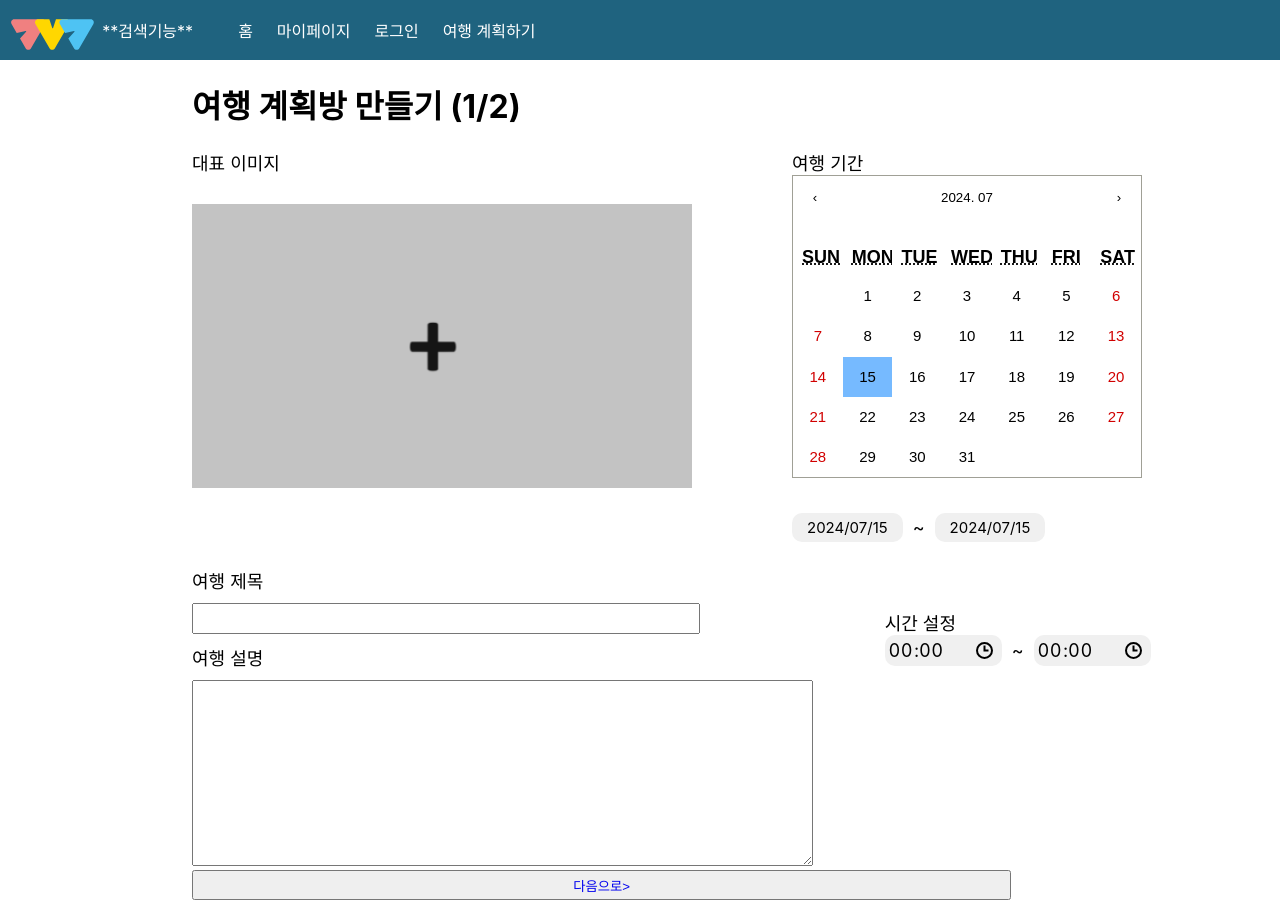
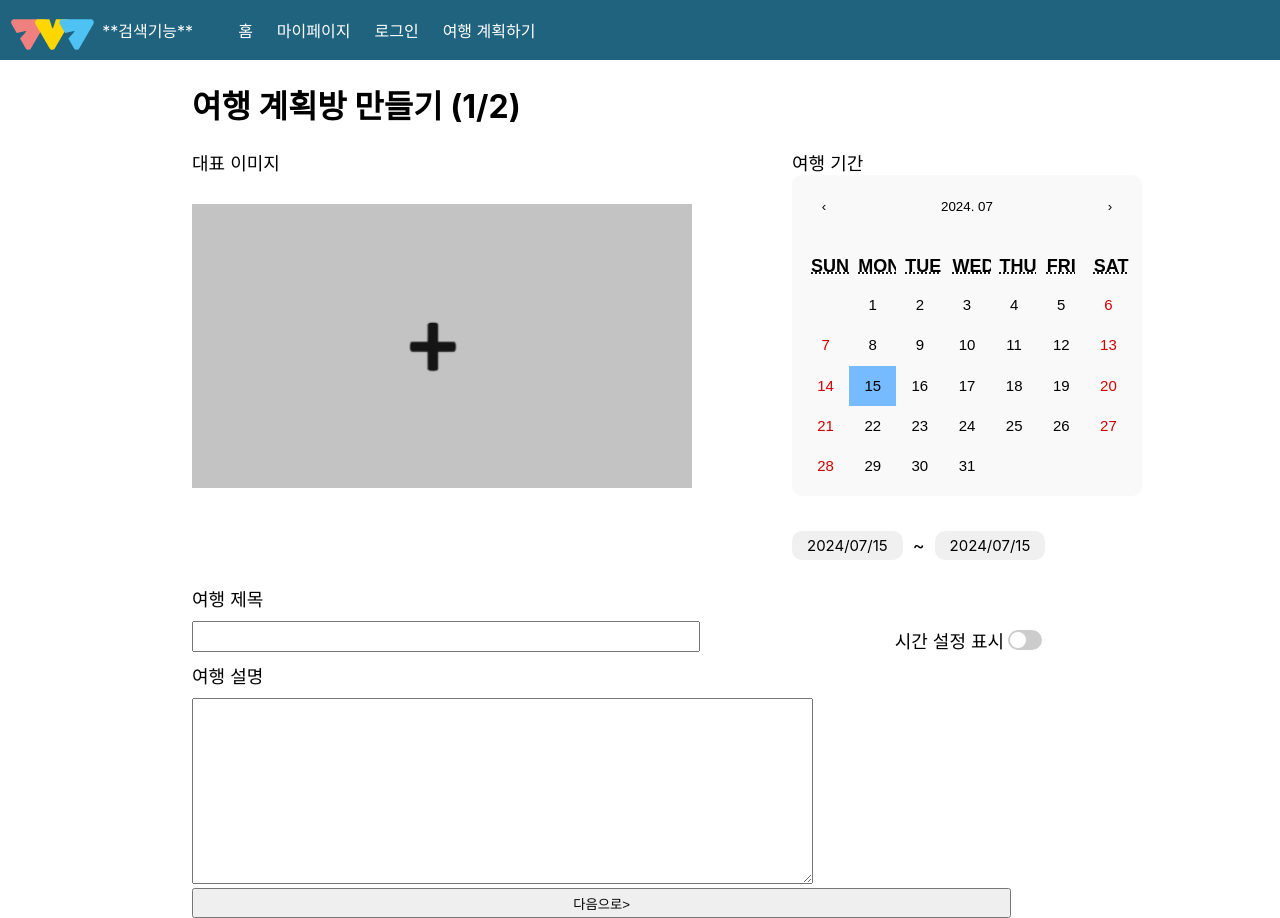
Before and after one commit to seoyoon127/gbk-frontend, a React (Create React App) app: page /PlanRoom1 in a window 1280 px wide. Built offline with nearby package versions, Linux system fonts and the light colour scheme.

Commit message:
planroom1 finish

```diff
--- a/src/pages/PlanRoom1.jsx
+++ b/src/pages/PlanRoom1.jsx
@@ -2,37 +2,37 @@ import React, { useState, useRef } from 'react';
 import ImgUpload from './이미지 업로드.png';
 import Calendar from 'react-calendar';
 import styled from 'styled-components';
-import { Link } from 'react-router-dom';
+import { useNavigate } from 'react-router-dom';
 import TimePicker from 'react-time-picker';
 import 'react-calendar/dist/Calendar.css';
 import 'react-time-picker/dist/TimePicker.css';
 import { format } from 'date-fns';
 import moment from 'moment'; // moment 라이브러리 임포트
 
+/*컨테이너 및 구역 나눔*/
 const PlanContainer = styled.div`
   width: 80%;
   margin-left: 15%;
-`;
-
+`
 const PlanTop = styled.div`
   display: flex;
   div {
     font-size: 18px;
   }
-`;
+`
 const PlanBottom=styled.div`
     display: flex;
     div {
         font-size: 18px;
     }
 `
+/*이미지, 텍스트*/
 const Img = styled.img`
     width: 500px;
     height: 300px;
     object-fit: contain;
     cursor: pointer;
-`;
-
+`
 const Text = styled.div`
     > div {
         margin: 10px 0;
@@ -46,34 +46,41 @@ const Text = styled.div`
         font-size: 16px;
         cols:10;
     }
-`;
+`
+/*캘린더*/
 const CalendarContainer = styled.div`
   margin-bottom: 20px;
 `;
+const StyledCalendar = styled(Calendar)`
+  border: none; /* 경계선 제거 */
+  border-radius: 10px; /* 모서리 둥글게 */
+  background-color: #f9f9f9; /* 배경 색상 */
+  padding: 10px; /* 여백 추가 */
 
+  .react-calendar__month-view__weekdays {
+    display: none; /* 요일 헤더 숨기기 */
+  }
+`
 const DateDisplay = styled.div`
   margin-top: 20px;
   display: flex;
   align-items: center;
-`;
-
+`
 const DateText = styled.p`
   font-size: 15px;
   padding: 5px 15px;
   background-color: #f0f0f0;
   border-radius: 10px;
-`;
-
+`
 const Separator = styled.div`
   font-size: 15px;
   margin: 0 10px;
-`;
-
+`
+/*시간*/
 const TimeDisplay = styled.div`
   display: flex;
   align-items: center;
-`;
-
+`
 const StyledTimePicker = styled(TimePicker)`
   .react-time-picker__wrapper {
     background-color: #f0f0f0;
@@ -83,6 +90,43 @@ const StyledTimePicker = styled(TimePicker)`
     font-size: 15px;
   }
 `
+const ToggleLabel = styled.label`
+  display: flex;
+  align-items: center;
+  cursor: pointer;
+`
+
+const ToggleSwitch = styled.input`
+  appearance: none;
+  width: 34px;
+  height: 20px;
+  background: #ccc;
+  border-radius: 20px;
+  position: relative;
+  outline: none;
+  cursor: pointer;
+
+  &:checked {
+    background: #4caf50;
+  }
+
+  &:checked::before {
+    transform: translateX(14px);
+  }
+
+  &::before {
+    content: '';
+    position: absolute;
+    width: 16px;
+    height: 16px;
+    border-radius: 50%;
+    background: white;
+    top: 2px;
+    left: 2px;
+    transition: transform 0.2s ease;
+  }
+`
+/*페이지 이동 버튼*/
 const NextButton=styled.button`
     width:80%; height:30px;
     text-align:center;
@@ -90,6 +134,7 @@ const NextButton=styled.button`
         text-decoration:none;
     }
 `
+/*시간, 기간 위치*/
 const Time=styled.div`
     margin-top:5%;
     margin-left:7%;
@@ -97,12 +142,14 @@ const Time=styled.div`
 const Period=styled.div`
     margin-left:100px;
 `
+
 function PlanRoom1() {
     const [image, setImage] = useState(ImgUpload);
     const [dateRange, setDateRange] = useState([new Date(), new Date()]);
      const [startDate, endDate] = dateRange;
     const [startTime, setStartTime] = useState('00:00');
     const [endTime, setEndTime] = useState('00:00');
+    const [showTime, setShowTime] = useState(false);
     const fileInputRef = useRef(null);
 
   const handleImageUpload = (event) => {
@@ -116,6 +163,15 @@ function PlanRoom1() {
     setDateRange(range);
   };
 
+  const handleToggleChange = () => {
+    setShowTime(!showTime);
+  };
+
+  const navigate = useNavigate();
+
+  const handleLink=()=>{
+    navigate('/Planroom2');
+  }
     return (
         <PlanContainer>
             <h1>여행 계획방 만들기 (1/2)</h1>
@@ -145,7 +201,7 @@ function PlanRoom1() {
                 <Period>
                     <div>여행 기간</div>
                     <CalendarContainer>
-                        <Calendar
+                        <StyledCalendar
                         selectRange={true}
                         onChange={onDateChange}
                         value={dateRange}
@@ -176,7 +232,15 @@ function PlanRoom1() {
                     <textarea cols="60" rows="10"/>
                 </Text>
                 <Time>
-                    <div>시간 설정</div>
+                <ToggleLabel>
+                    <span style={{ marginLeft: '10px' }}>시간 설정 표시</span>
+                    <ToggleSwitch
+                    type="checkbox"
+                    checked={showTime}
+                    onChange={handleToggleChange}
+                    />
+                </ToggleLabel>
+                {showTime && (
                 <TimeDisplay>
                  <StyledTimePicker
                     onChange={setStartTime}
@@ -192,9 +256,10 @@ function PlanRoom1() {
                     clearIcon={null}
                     />
                 </TimeDisplay>
+        )}
                 </Time>
             </PlanBottom>
-            <NextButton><Link className="link" to="/Planroom2">다음으로&gt;</Link></NextButton>
+            <NextButton onClick={handleLink}>다음으로&gt;</NextButton>
         </PlanContainer>
     );
 }
```
Lines whose indentation alone changed are shown as unchanged.
